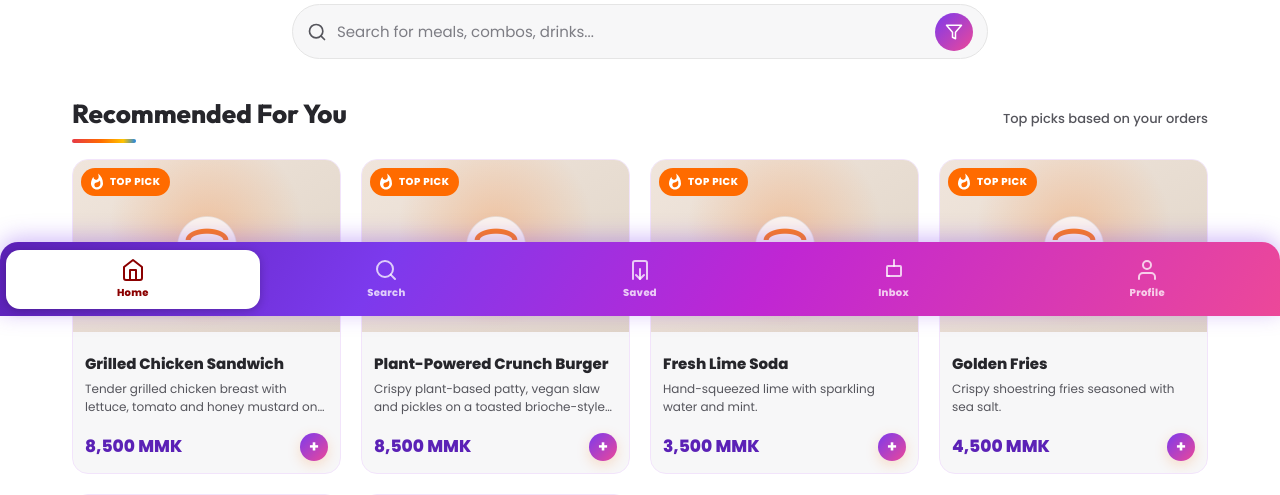
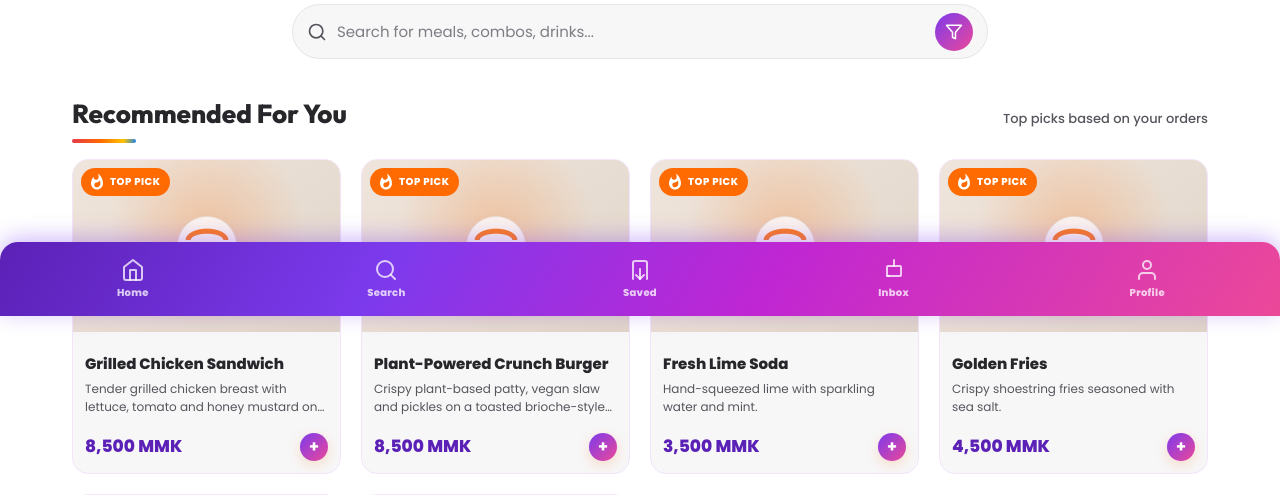
Before and after one commit to novamaster459/food-delievery-web-crunchbox, a Flask app: page / in a window 1280 px wide. Shown: the part 484-979 px from the top of the page. Run offline with Flask 3, Linux system fonts and the light colour scheme; data that the repository does not hold is empty; some libraries are stand-ins or nearby versions.

Commit message:
Make bottom nav tabs uniform so no single tab stands out

```diff
--- a/frontend/static/css/brand-theme.css
+++ b/frontend/static/css/brand-theme.css
@@ -163,11 +163,11 @@ body {
   background: rgba(255, 255, 255, 0.14) !important;
 }
 .bottom-nav-item.active {
-  color: var(--brand-red) !important;
-  background: #ffffff !important;
-  box-shadow: 0 2px 10px rgba(0, 0, 0, 0.22);
+  color: rgba(255, 255, 255, 0.75) !important;
+  background: transparent !important;
+  box-shadow: none !important;
 }
-.bottom-nav-item.active .nav-icon { color: var(--brand-red) !important; }
+.bottom-nav-item.active .nav-icon { color: rgba(255, 255, 255, 0.75) !important; }
 .nav-label { font-size: 10px !important; font-weight: 800 !important; }
 
 /* 40% COLOUR: accent gradients on interactive highlights */
--- a/frontend/templates/index.html
+++ b/frontend/templates/index.html
@@ -13,7 +13,7 @@
   <link rel="stylesheet" href="/static/css/main.css?v=3" />
   <link rel="stylesheet" href="/static/css/components.css?v=3" />
   <link rel="stylesheet" href="/static/css/storefront-customization.css?v=3" />
-  <link rel="stylesheet" href="/static/css/brand-theme.css?v=2" />
+  <link rel="stylesheet" href="/static/css/brand-theme.css?v=3" />
 </head>
 
 <body>
```
